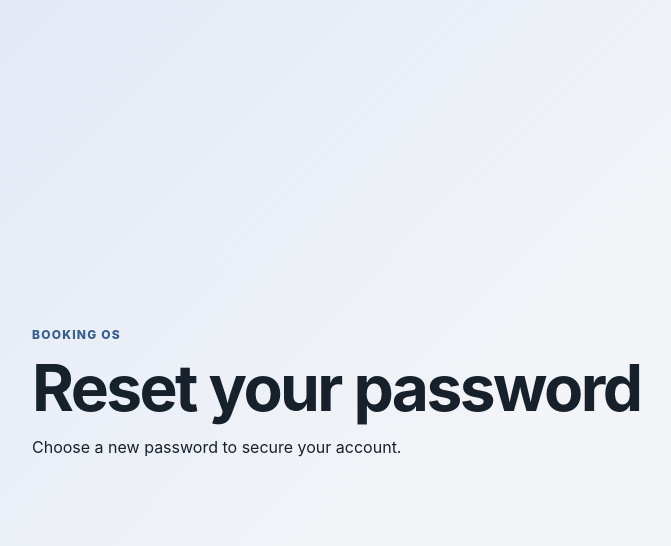
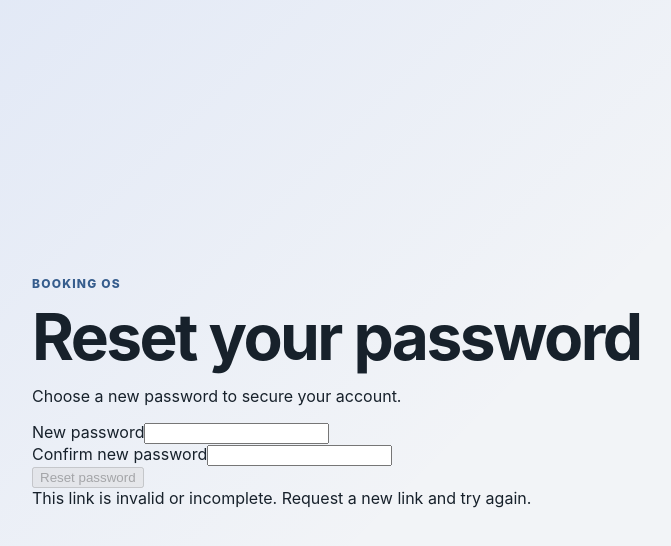
Before and after one commit to hiephanguyen01/booking-os, a Next.js app in the folder apps/web-console/: page /password/reset in a window 1280 px wide. Shown: the top 546 px of the page, without its empty margins (32-703 px from the left). Built offline with nearby package versions, Linux system fonts and the light colour scheme.

Commit message:
feat(web-console): wire reset-password form

```diff
--- a/apps/web-console/app/password/reset/page.tsx
+++ b/apps/web-console/app/password/reset/page.tsx
@@ -1,3 +1,5 @@
+import { PasswordResetForm } from "../../../src/components/identity-forms";
+
 export default function ResetPasswordPage() {
   return (
     <main className="console-shell">
@@ -5,6 +7,7 @@ export default function ResetPasswordPage() {
         <p className="product-label">Booking OS</p>
         <h1 id="reset-password-title">Reset your password</h1>
         <p>Choose a new password to secure your account.</p>
+        <PasswordResetForm />
       </section>
     </main>
   );
```
